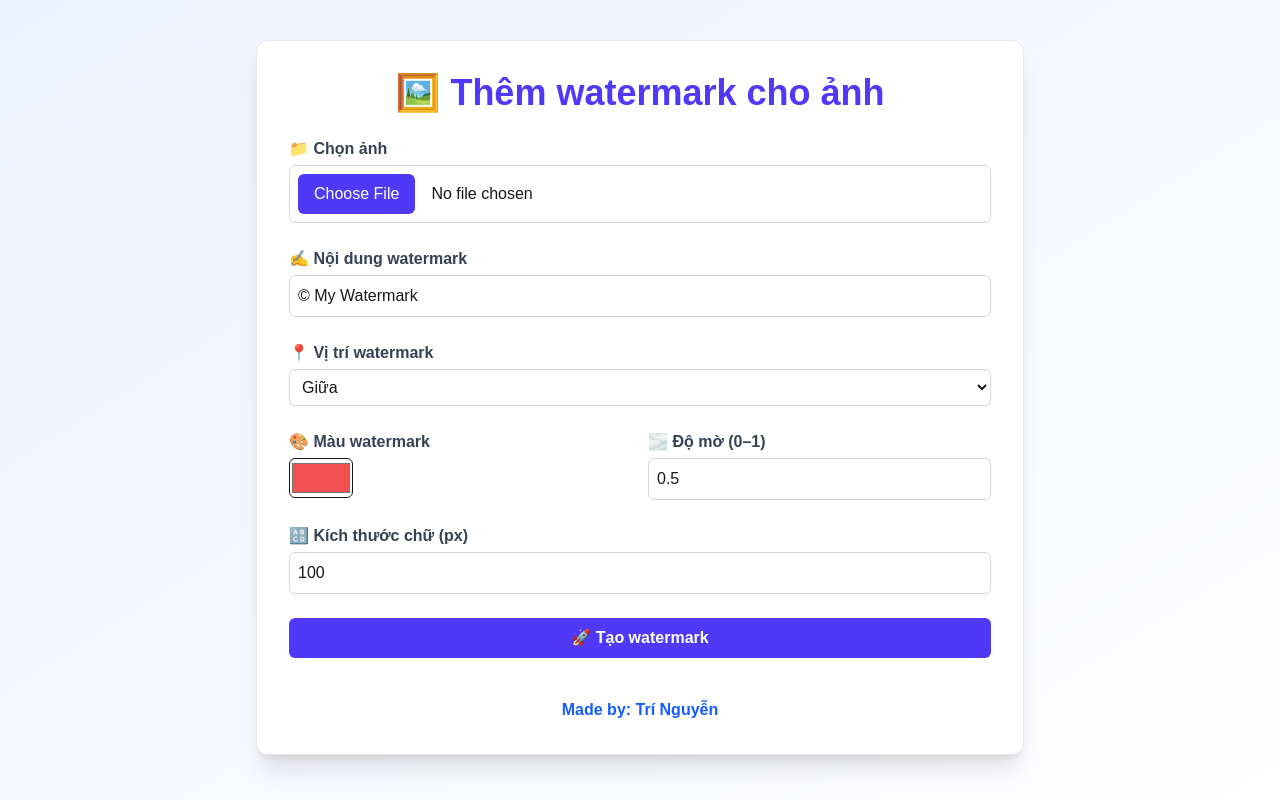
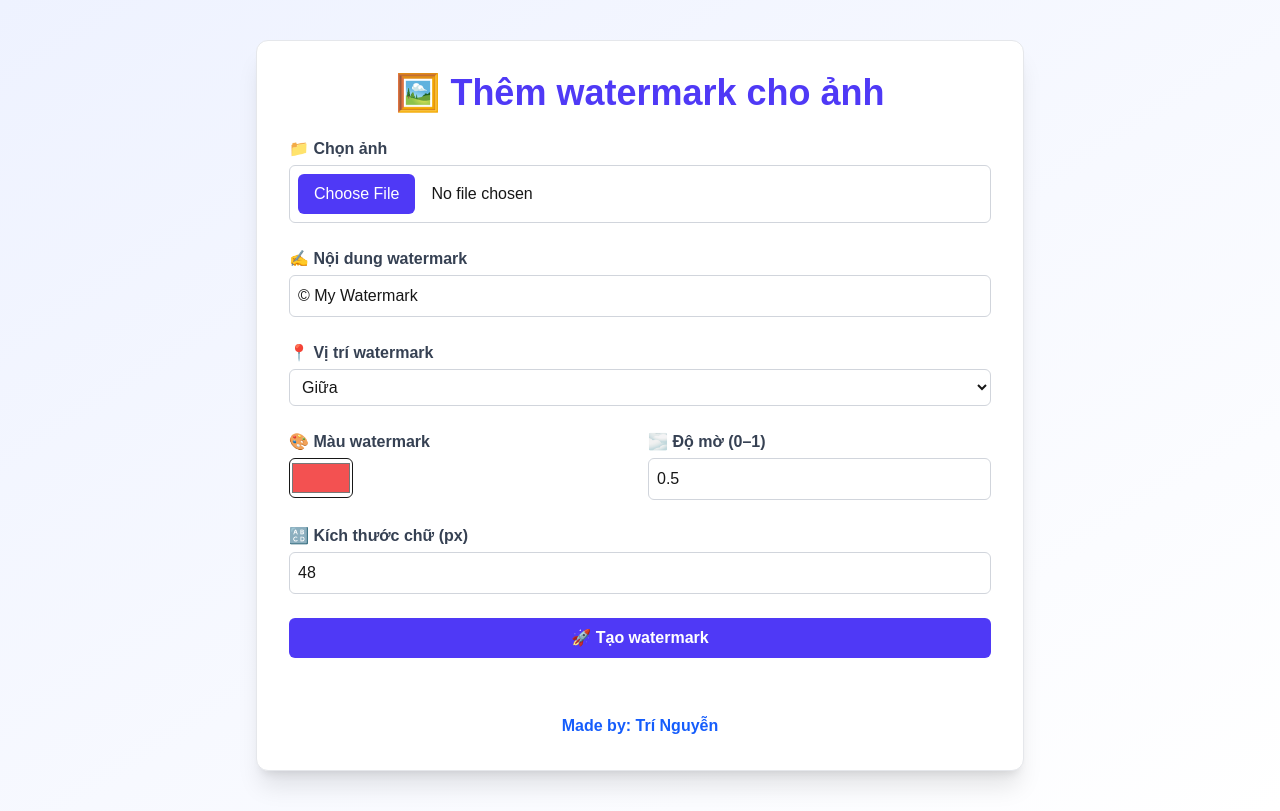
Before and after one commit to hiyoshichannel-boop/WatermarkOnline, a Next.js app: page / in a window 1280 px wide. Built offline with nearby package versions, Linux system fonts and the light colour scheme.

Commit message:
Update 15

```diff
--- a/app/page.tsx
+++ b/app/page.tsx
@@ -10,7 +10,7 @@ export default function Home() {
   const [position, setPosition] = useState<Position>('center');
   const [color, setColor] = useState('#f35151');
   const [opacity, setOpacity] = useState(0.5);
-  const [size, setSize] = useState(100);
+  const [size, setSize] = useState(48);
   const [resultUrl, setResultUrl] = useState<string | null>(null);
   const [loading, setLoading] = useState(false);
   const [error, setError] = useState<string | null>(null);
@@ -26,6 +26,7 @@ export default function Home() {
     }
 
     setLoading(true);
+
     try {
       const formData = new FormData();
       formData.append('image', file);
@@ -62,6 +63,7 @@ export default function Home() {
         </h1>
 
         <form onSubmit={handleSubmit} className="space-y-6">
+          {/* Upload ảnh */}
           <div>
             <label className="block font-semibold text-gray-700 mb-1">📁 Chọn ảnh</label>
             <input
@@ -72,17 +74,19 @@ export default function Home() {
             />
           </div>
 
+          {/* Nội dung watermark */}
           <div>
             <label className="block font-semibold text-gray-700 mb-1">✍️ Nội dung watermark</label>
             <input
               type="text"
               value={text}
               onChange={(e) => setText(e.target.value)}
+              placeholder="© My Watermark"
               className="block w-full border border-gray-300 rounded-md p-2 focus:ring-2 focus:ring-indigo-500"
-              placeholder="© My Watermark"
             />
           </div>
 
+          {/* Vị trí watermark */}
           <div>
             <label className="block font-semibold text-gray-700 mb-1">📍 Vị trí watermark</label>
             <select
@@ -98,6 +102,7 @@ export default function Home() {
             </select>
           </div>
 
+          {/* Màu và opacity */}
           <div className="grid grid-cols-2 gap-4">
             <div>
               <label className="block font-semibold text-gray-700 mb-1">🎨 Màu watermark</label>
@@ -108,7 +113,6 @@ export default function Home() {
                 className="w-16 h-10 border rounded-md"
               />
             </div>
-
             <div>
               <label className="block font-semibold text-gray-700 mb-1">🌫️ Độ mờ (0–1)</label>
               <input
@@ -123,6 +127,7 @@ export default function Home() {
             </div>
           </div>
 
+          {/* Kích thước chữ */}
           <div>
             <label className="block font-semibold text-gray-700 mb-1">🔠 Kích thước chữ (px)</label>
             <input
@@ -135,6 +140,7 @@ export default function Home() {
             />
           </div>
 
+          {/* Submit */}
           <button
             type="submit"
             disabled={loading}
@@ -146,6 +152,7 @@ export default function Home() {
           {error && <p className="text-red-600 font-medium">{error}</p>}
         </form>
 
+        {/* Hiển thị ảnh */}
         <div className="mt-10 grid gap-6">
           {file && (
             <div>
@@ -153,9 +160,8 @@ export default function Home() {
               <img
                 src={URL.createObjectURL(file)}
                 alt="original"
-  className="w-[600px] h-[500px] object-contain rounded-md border shadow-sm"
+                className="w-full max-w-[600px] h-auto object-contain rounded-md border shadow-sm"
               />
-
             </div>
           )}
 
@@ -165,7 +171,7 @@ export default function Home() {
               <img
                 src={resultUrl}
                 alt="watermarked"
-  className="w-[600px] h-[500px] object-contain rounded-md border shadow-sm"
+                className="w-full max-w-[600px] h-auto object-contain rounded-md border shadow-sm"
               />
               <a
                 href={resultUrl}
@@ -176,7 +182,8 @@ export default function Home() {
               </a>
             </div>
           )}
-          <div className="text-center font-bold text-blue-600 ">
+
+          <div className="text-center font-bold text-blue-600 mt-4">
             Made by: Trí Nguyễn
           </div>
         </div>
```
Also changed, not shown: app/api/watermark/route.ts (+10 -2 lines). Lines whose indentation alone changed are shown as unchanged.
